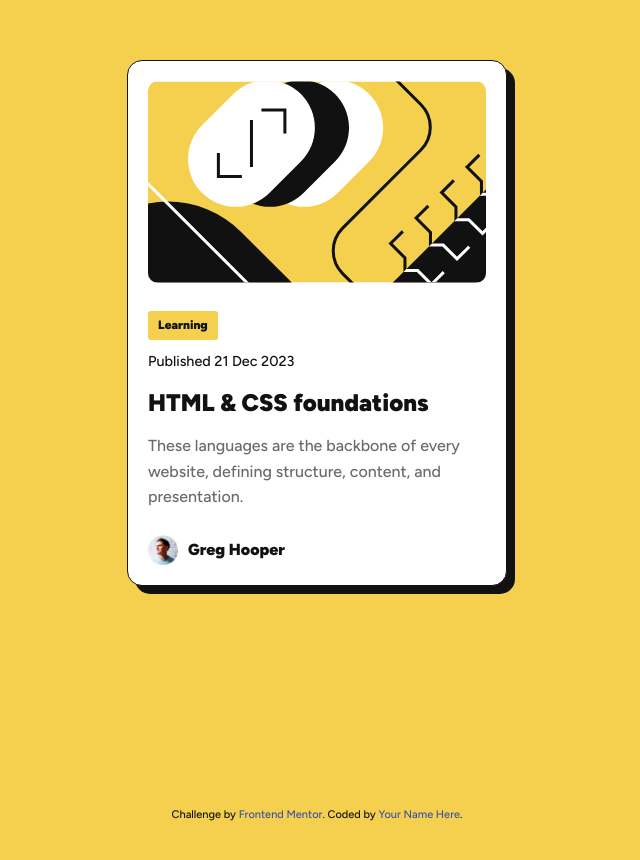
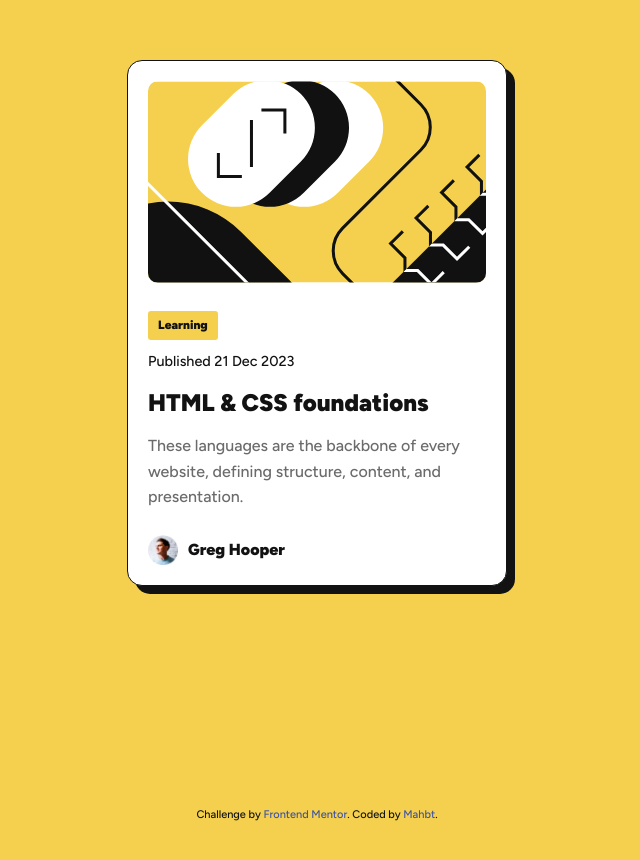
Before and after one commit to mahbt/blog-preview-card, a plain HTML site: page index.html in a window 1280 px wide. Shown: the part 160-1020 px from the top of the page, without its empty margins (323-963 px from the left). Drawn offline with Linux system fonts and the light colour scheme.

Commit message:
Update index.html

```diff
--- a/index.html
+++ b/index.html
@@ -63,7 +63,7 @@
       Challenge by
       <a href="https://www.frontendmentor.io?ref=challenge" target="_blank"
         >Frontend Mentor</a
-      >. Coded by <a href="#">Your Name Here</a>.
+      >. Coded by <a href="https://github.com/mahbt">Mahbt</a>.
     </div>
   </body>
 </html>
```
